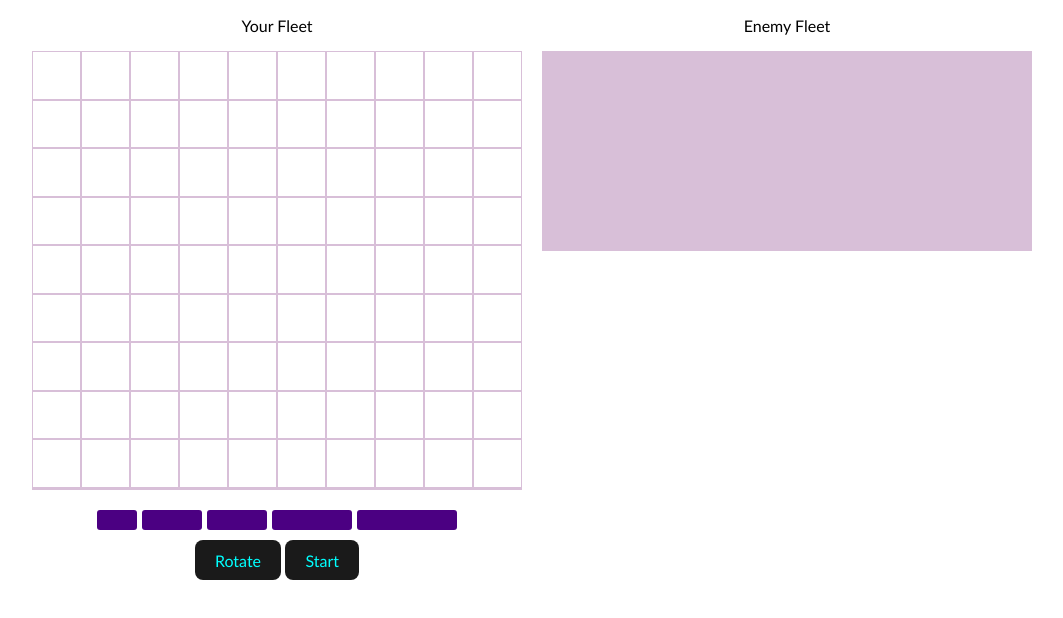
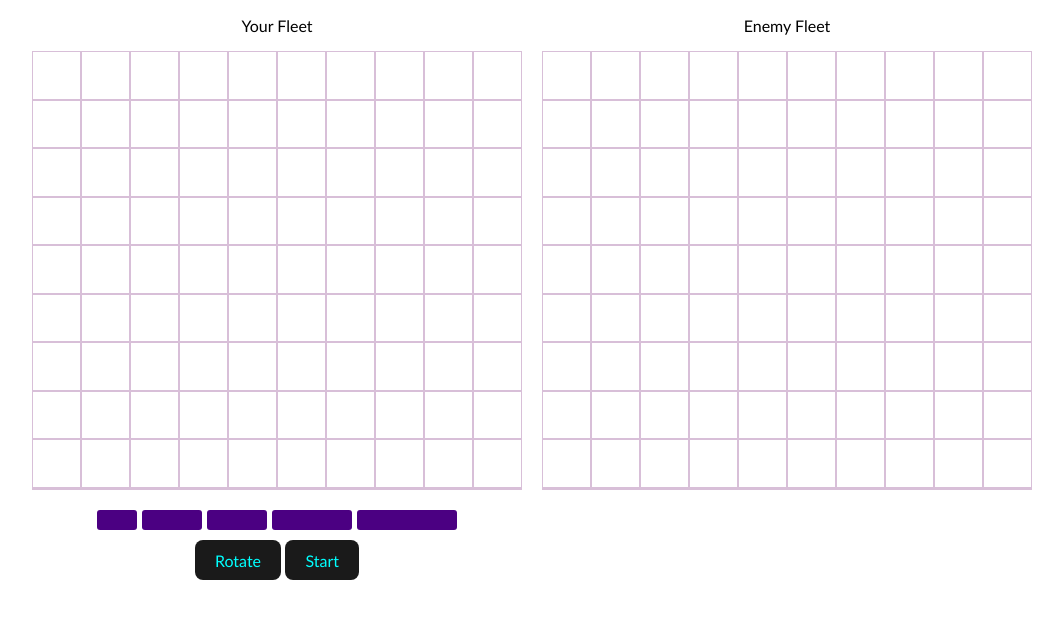
Before and after one commit to PriceLlewellyn/BomberCommand, a website built with Vite: page index.html in a window 1280 px wide. Shown: the whole page, without its empty margins (108-1171 px from the left). Built offline with nearby package versions, Linux system fonts and the light colour scheme.

Commit message:
issue fixed missing class on enemy fleet

```diff
--- a/index.html
+++ b/index.html
@@ -11,7 +11,7 @@
       <div id="player" class="board">
         <p>Your Fleet</p>
       </div>
-      <div id="computer">
+      <div id="computer" class="board">
         <p>Enemy Fleet</p>
       </div>
       <div id="selector">
```
